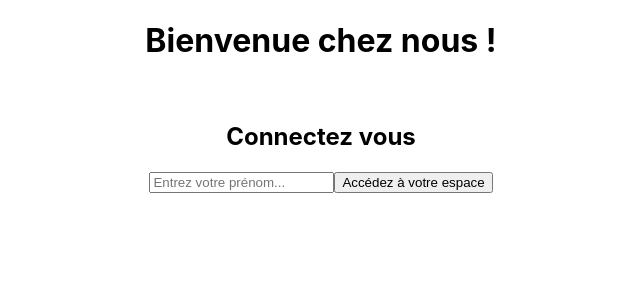
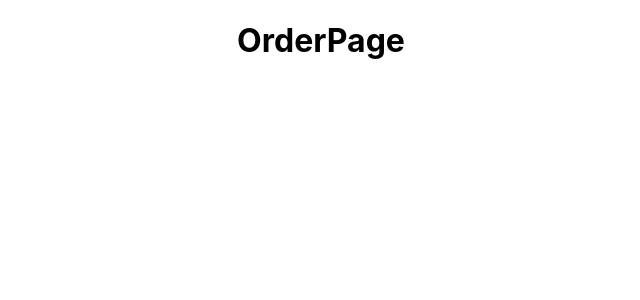
Before and after one commit to bem630/crazee-burger, a React (Create React App) app: page /order in a window 1280 px wide. Shown: the top 300 px of the page, without its empty margins (319-959 px from the left). Built offline with nearby package versions, Linux system fonts and the light colour scheme.

Commit message:
✨  F02: APP > install routing system

```diff
--- a/src/App.js
+++ b/src/App.js
@@ -1,11 +1,18 @@
+import { Route, Routes } from 'react-router-dom';
 import './App.css';
 import LoginPage from './components/pages/login/LoginPage';
+import OrderPage from './components/pages/order/OrderPage';
+import ErrorPage from './components/pages/error/ErrorPage';
 
 function App() {
 
   return (
     <div className="App">
-      <LoginPage/>
+      <Routes>
+        <Route path='/' element={<LoginPage/>} />
+        <Route path='/order' element={<OrderPage/>} />
+        <Route path='*' element={<ErrorPage/>} />
+      </Routes>
     </div>
   );
 }
--- /dev/null
+++ b/src/components/pages/error/ErrorPage.js
@@ -0,0 +1,10 @@
+const ErrorPage = () => {
+    return (
+        <div>
+            <h1>Oups Page not Faound</h1>
+            <p>Error 404</p>
+        </div>
+     );
+}
+
+export default ErrorPage;
--- /dev/null
+++ b/src/components/pages/order/OrderPage.js
@@ -0,0 +1,9 @@
+const OrderPage = () => {
+    return (
+        <div>
+            <h1>OrderPage</h1>
+        </div>
+     );
+}
+
+export default OrderPage;
--- a/src/index.js
+++ b/src/index.js
@@ -3,11 +3,14 @@ import ReactDOM from 'react-dom/client';
 import './index.css';
 import App from './App';
 import reportWebVitals from './reportWebVitals';
+import { BrowserRouter as Router} from 'react-router-dom';
 
 const root = ReactDOM.createRoot(document.getElementById('root'));
 root.render(
   <React.StrictMode>
-    <App />
+    <Router>
+      <App />
+    </Router>
   </React.StrictMode>
 );
 
```
